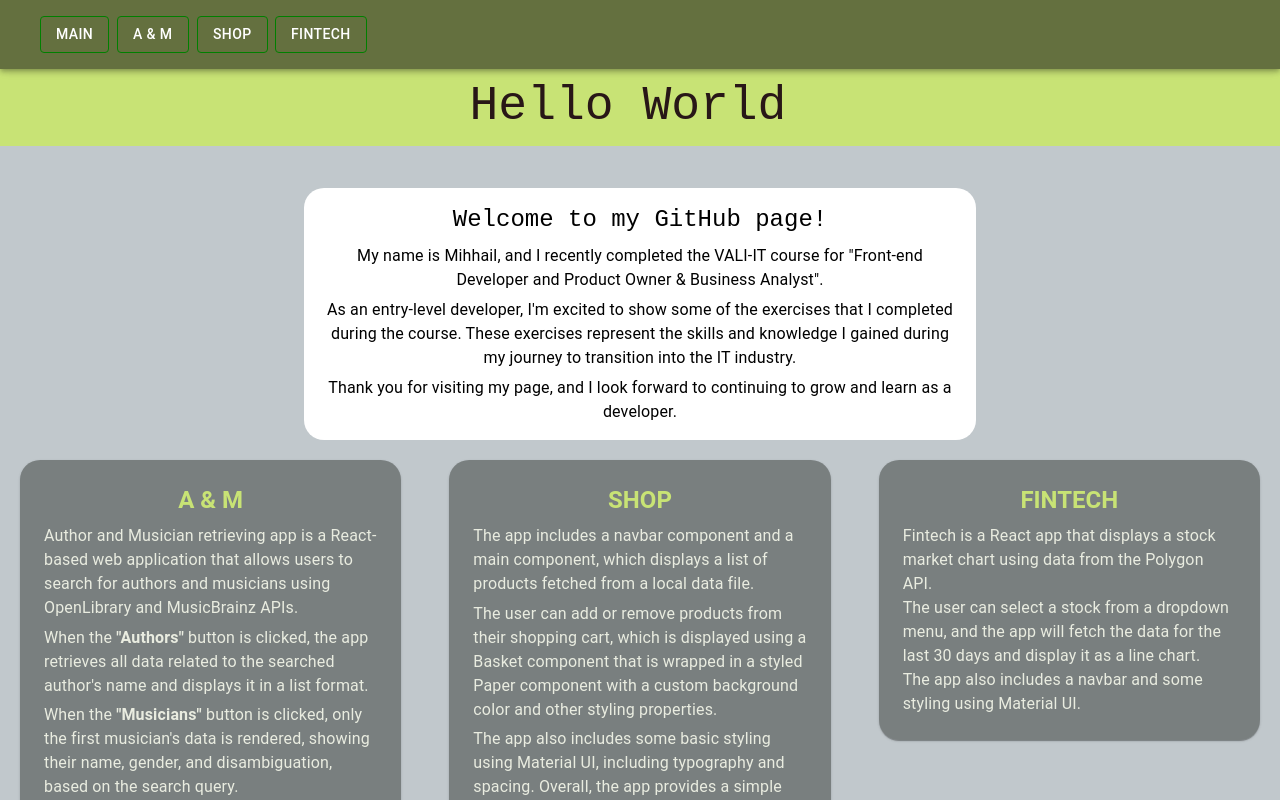
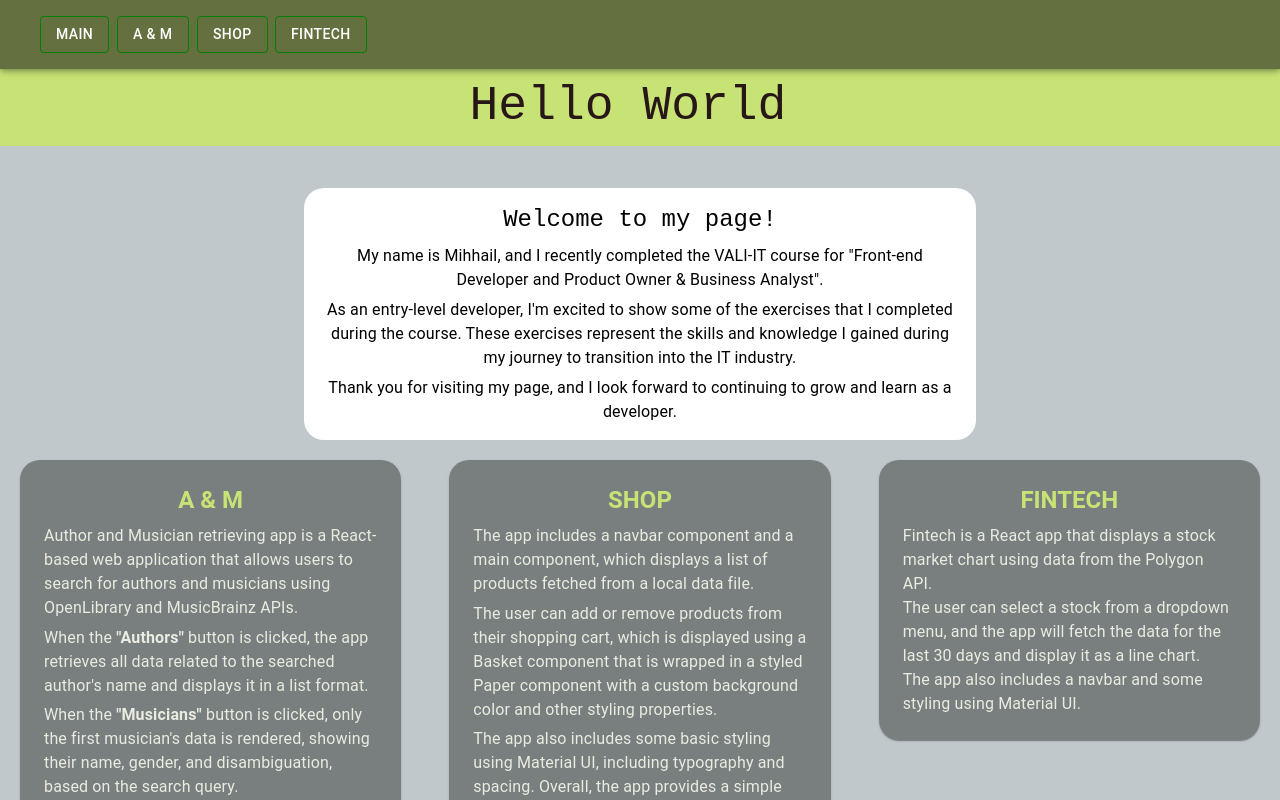
Before and after one commit to narvec/vali-it_demo, a React (Create React App) app: page / in a window 1280 px wide. Shown: the top 800 px of the page. Built offline with nearby package versions, Linux system fonts and the light colour scheme.

Commit message:
text changed

```diff
--- a/src/App.js
+++ b/src/App.js
@@ -70,7 +70,7 @@ function App() {
 
               }}>
             <Typography variant="h5" gutterBottom sx={{ fontFamily: 'monospace' }}>
-              Welcome to my GitHub page!
+              Welcome to my page!
             </Typography>
             <Typography variant="body1" gutterBottom>
               My name is Mihhail, and I recently completed the VALI-IT course for "Front-end Developer and Product Owner & Business Analyst".
```
